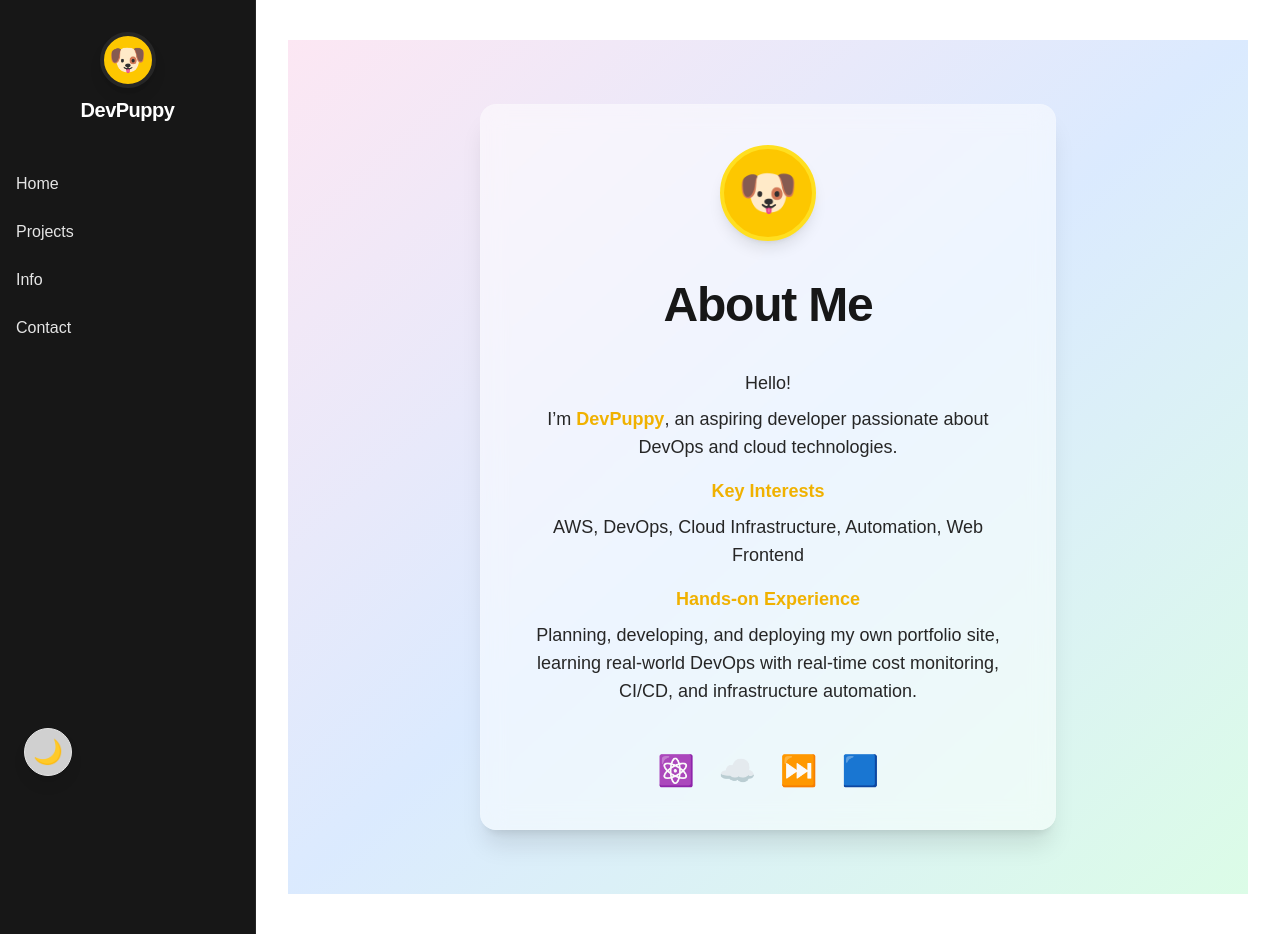
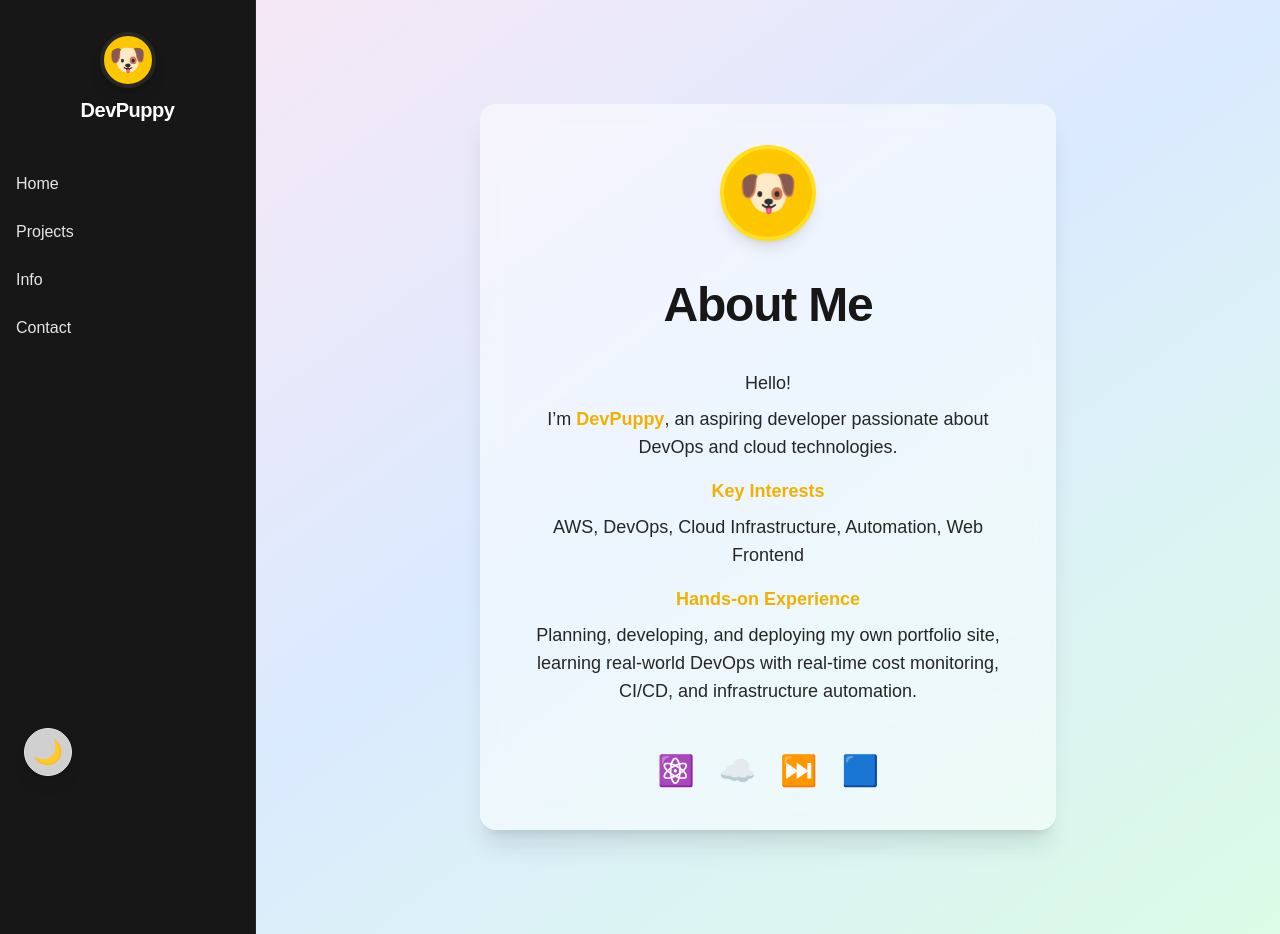
Before and after one commit to KingZuto/devpuppy, a Next.js app: page /info in a window 1280 px wide. Built offline with nearby package versions, Linux system fonts and the light colour scheme.

Commit message:
Fix : layout.tsx 파일 배경에 적용

```diff
--- a/src/app/contact/page.tsx
+++ b/src/app/contact/page.tsx
@@ -3,7 +3,7 @@
 
 export default function ContactPage() {
   return (
-    <div className="min-h-screen bg-gradient-to-br from-pink-100 via-blue-100 to-green-100 flex flex-col items-center justify-center px-4 py-16">
+    <div className="flex-1 flex flex-col items-center justify-center min-h-screen w-full bg-transparent px-4 py-16">
       <motion.div
         initial={{ opacity: 0, y: 40 }}
         animate={{ opacity: 1, y: 0 }}
--- a/src/app/globals.css
+++ b/src/app/globals.css
@@ -22,8 +22,14 @@
   }
 }
 
+html {
+  height: 100%;
+  min-height: 100%;
+  background: transparent;
+}
+
 body {
-  background: var(--background);
+  background: transparent;
   color: var(--foreground);
   font-family: Arial, Helvetica, sans-serif;
 }
--- a/src/app/info/page.tsx
+++ b/src/app/info/page.tsx
@@ -3,7 +3,7 @@
 
 export default function InfoPage() {
   return (
-    <div className="min-h-screen bg-gradient-to-br from-pink-100 via-blue-100 to-green-100 flex flex-col items-center justify-center px-4 py-16">
+    <div className="flex-1 flex flex-col items-center justify-center min-h-screen w-full bg-transparent px-4 py-16">
       <motion.div
         initial={{ opacity: 0, y: 40 }}
         animate={{ opacity: 1, y: 0 }}
--- a/src/app/layout.tsx
+++ b/src/app/layout.tsx
@@ -28,10 +28,10 @@
   return (
     <html lang="en">
       <body
-        className={`${geistSans.variable} ${geistMono.variable} antialiased min-h-screen bg-gradient-to-br from-yellow-100 via-yellow-200 to-yellow-300 relative`}
+        className={`${geistSans.variable} ${geistMono.variable} antialiased min-h-screen relative`}
         suppressHydrationWarning={true}
       >
-        <div className="flex min-h-screen">
+        <div className="flex w-full h-full min-h-screen bg-gradient-to-br from-pink-100 via-blue-100 to-green-100">
           <Sidebar />
           <PageTransition>{children}</PageTransition>
         </div>
--- a/src/app/page.tsx
+++ b/src/app/page.tsx
@@ -1,6 +1,6 @@
 export default function Home() {
   return (
-    <div className="min-h-screen bg-gradient-to-br from-pink-100 via-blue-100 to-green-100 flex items-center justify-center">
+    <div className="flex-1 flex items-center justify-center min-h-screen w-full bg-transparent">
       <h1 className="text-3xl font-bold">Hello World</h1>
     </div>
   );
--- a/src/app/projects/page.tsx
+++ b/src/app/projects/page.tsx
@@ -13,7 +13,7 @@
 
 export default function ProjectsPage() {
   return (
-    <div className="min-h-screen bg-gradient-to-br from-pink-100 via-blue-100 to-green-100 flex items-center justify-center py-16 px-4">
+    <div className="flex-1 flex items-center justify-center min-h-screen w-full bg-transparent py-16 px-4">
       <div className="flex flex-1 justify-center md:justify-end items-center w-full">
         <div className="w-full max-w-xl flex flex-col gap-6">
           {projects.map((project) => (
--- a/src/components/PageTransition.tsx
+++ b/src/components/PageTransition.tsx
@@ -12,7 +12,7 @@
         animate={{ opacity: 1, y: 0 }}
         exit={{ opacity: 0, y: -20 }}
         transition={{ duration: 0.4 }}
-        className="flex-1 px-8 py-10"
+        className="flex-1 flex items-center justify-center min-h-screen w-full px-8 py-10 bg-transparent"
       >
         {children}
       </motion.main>
```
Also changed, not shown: 1 other file (tests, documents, lock files or other folders).
